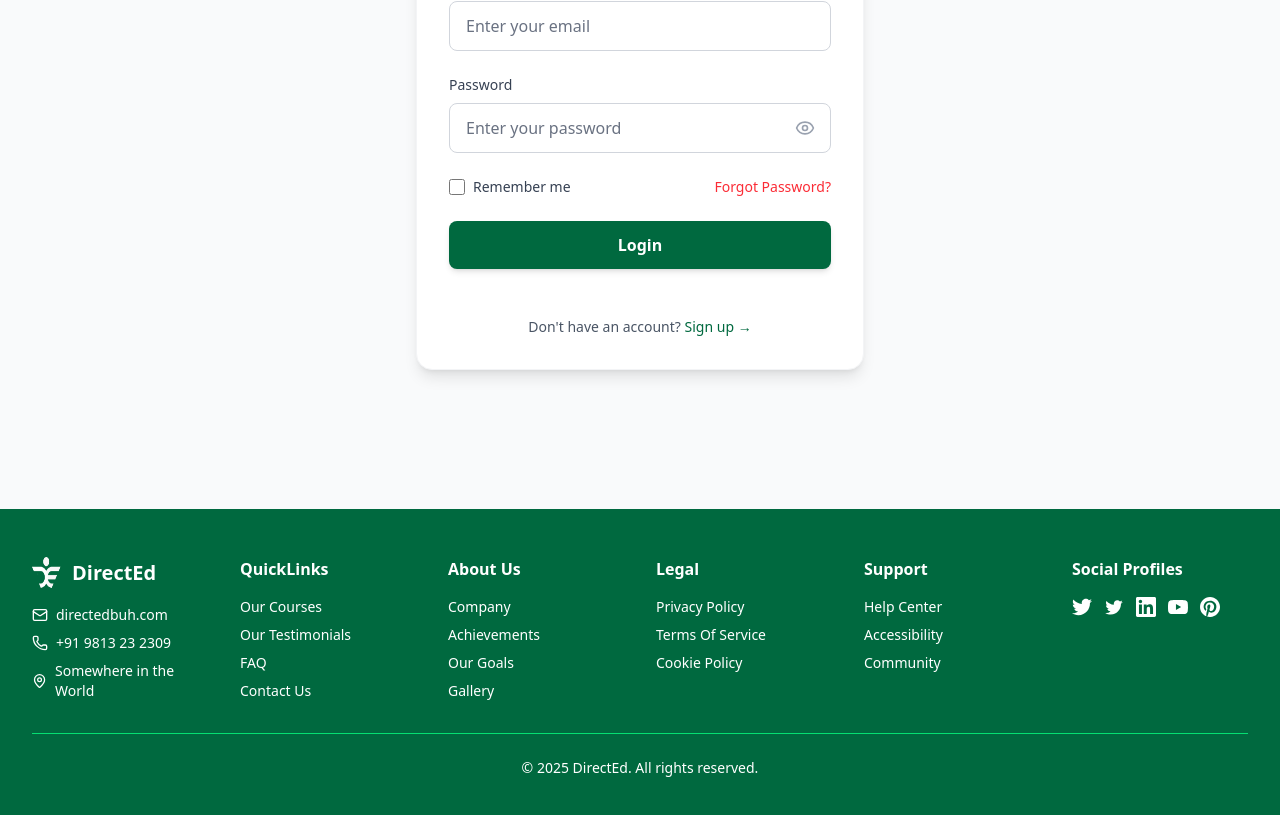
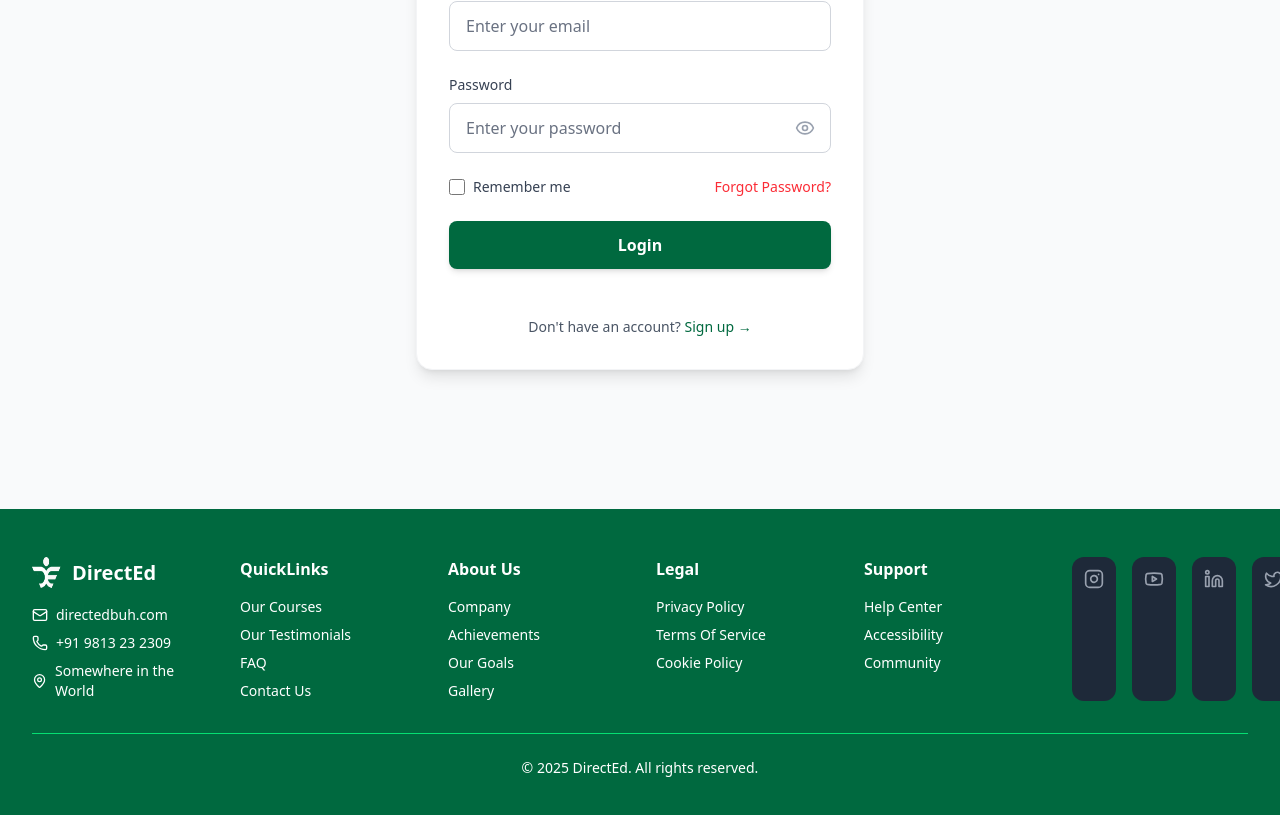
Before and after one commit to Boaz-marube/E-Learning-App, a React (Vite) app in the folder client/: page /login in a window 1280 px wide. Shown: the part 355-1170 px from the top of the page. Built offline with nearby package versions, Linux system fonts and the light colour scheme.

Commit message:
refactor the footer and add correct social media links

```diff
--- a/client/src/components/layout/footer.tsx
+++ b/client/src/components/layout/footer.tsx
@@ -1,16 +1,17 @@
- import type React from "react"
-import { Link } from "react-router-dom"
-import { Mail, Phone, MapPin } from "lucide-react"
+import type React from "react";
+import { Link } from "react-router-dom";
+import { Mail, Phone, MapPin } from "lucide-react";
+import { Instagram, Youtube, Linkedin, Twitter } from "lucide-react";
 
 const Footer: React.FC = () => {
   return (
-    <footer style={{ backgroundColor: "#00693F" }} className="text-white py-12">
-      <div className="max-w-7xl mx-auto px-4 sm:px-6 lg:px-8 md:px-72">
-        <div className="grid grid-cols-1 md:grid-cols-6 gap-8">
+    <footer style={{ backgroundColor: "#00693F" }} className="py-12 text-white">
+      <div className="px-4 mx-auto max-w-7xl sm:px-6 lg:px-8 md:px-72">
+        <div className="grid grid-cols-1 gap-8 md:grid-cols-6">
           {/* DirectEd Logo and Contact Info */}
           <div className="md:col-span-1">
-            <div className="flex items-center space-x-2 mb-4">
-              <img src="/DirectED.png" alt="DirectEd" className="h-8 w-8" />
+            <div className="flex items-center mb-4 space-x-2">
+              <img src="/DirectED.png" alt="DirectEd" className="w-8 h-8" />
               <span className="text-xl font-bold">DirectEd</span>
             </div>
             <div className="space-y-2 text-sm">
@@ -31,7 +32,7 @@ const Footer: React.FC = () => {
 
           {/* QuickLinks */}
           <div>
-            <h3 className="font-semibold mb-4">QuickLinks</h3>
+            <h3 className="mb-4 font-semibold">QuickLinks</h3>
             <ul className="space-y-2 text-sm">
               <li>
                 <Link to="/courses" className="hover:text-gray-300">
@@ -58,7 +59,7 @@ const Footer: React.FC = () => {
 
           {/* About Us */}
           <div>
-            <h3 className="font-semibold mb-4">About Us</h3>
+            <h3 className="mb-4 font-semibold">About Us</h3>
             <ul className="space-y-2 text-sm">
               <li>
                 <Link to="/company" className="hover:text-gray-300">
@@ -85,7 +86,7 @@ const Footer: React.FC = () => {
 
           {/* Legal */}
           <div>
-            <h3 className="font-semibold mb-4">Legal</h3>
+            <h3 className="mb-4 font-semibold">Legal</h3>
             <ul className="space-y-2 text-sm">
               <li>
                 <Link to="/privacy" className="hover:text-gray-300">
@@ -107,7 +108,7 @@ const Footer: React.FC = () => {
 
           {/* Support */}
           <div>
-            <h3 className="font-semibold mb-4">Support</h3>
+            <h3 className="mb-4 font-semibold">Support</h3>
             <ul className="space-y-2 text-sm">
               <li>
                 <Link to="/help" className="hover:text-gray-300">
@@ -128,45 +129,45 @@ const Footer: React.FC = () => {
           </div>
 
           {/* Social Profiles */}
-          <div>
-            <h3 className="font-semibold mb-4">Social Profiles</h3>
-            <div className="flex space-x-3">
-              <a href="#" className="text-white hover:text-gray-300">
-                <svg className="w-5 h-5" fill="currentColor" viewBox="0 0 24 24">
-                  <path d="M24 4.557c-.883.392-1.832.656-2.828.775 1.017-.609 1.798-1.574 2.165-2.724-.951.564-2.005.974-3.127 1.195-.897-.957-2.178-1.555-3.594-1.555-3.179 0-5.515 2.966-4.797 6.045-4.091-.205-7.719-2.165-10.148-5.144-1.29 2.213-.669 5.108 1.523 6.574-.806-.026-1.566-.247-2.229-.616-.054 2.281 1.581 4.415 3.949 4.89-.693.188-1.452.232-2.224.084.626 1.956 2.444 3.379 4.6 3.419-2.07 1.623-4.678 2.348-7.29 2.04 2.179 1.397 4.768 2.212 7.548 2.212 9.142 0 14.307-7.721 13.995-14.646.962-.695 1.797-1.562 2.457-2.549z" />
-                </svg>
-              </a>
-              <a href="#" className="text-white hover:text-gray-300">
-                <svg className="w-5 h-5" fill="currentColor" viewBox="0 0 24 24">
-                  <path d="M22.46 6c-.77.35-1.6.58-2.46.69.88-.53 1.56-1.37 1.88-2.38-.83.5-1.75.85-2.72 1.05C18.37 4.5 17.26 4 16 4c-2.35 0-4.27 1.92-4.27 4.29 0 .34.04.67.11.98C8.28 9.09 5.11 7.38 3 4.79c-.37.63-.58 1.37-.58 2.15 0 1.49.75 2.81 1.91 3.56-.71 0-1.37-.2-1.95-.5v.03c0 2.08 1.48 3.82 3.44 4.21a4.22 4.22 0 0 1-1.93.07 4.28 4.28 0 0 0 4 2.98 8.521 8.521 0 0 1-5.33 1.84c-.34 0-.68-.02-1.02-.06C3.44 20.29 5.7 21 8.12 21 16 21 20.33 14.46 20.33 8.79c0-.19 0-.37-.01-.56.84-.6 1.56-1.36 2.14-2.23z" />
-                </svg>
-              </a>
-              <a href="#" className="text-white hover:text-gray-300">
-                <svg className="w-5 h-5" fill="currentColor" viewBox="0 0 24 24">
-                  <path d="M20.447 20.452h-3.554v-5.569c0-1.328-.027-3.037-1.852-3.037-1.853 0-2.136 1.445-2.136 2.939v5.667H9.351V9h3.414v1.561h.046c.477-.9 1.637-1.85 3.37-1.85 3.601 0 4.267 2.37 4.267 5.455v6.286zM5.337 7.433c-1.144 0-2.063-.926-2.063-2.065 0-1.138.92-2.063 2.063-2.063 1.14 0 2.064.925 2.064 2.063 0 1.139-.925 2.065-2.064 2.065zm1.782 13.019H3.555V9h3.564v11.452zM22.225 0H1.771C.792 0 0 .774 0 1.729v20.542C0 23.227.792 24 1.771 24h20.451C23.2 24 24 23.227 24 22.271V1.729C24 .774 23.2 0 22.222 0h.003z" />
-                </svg>
-              </a>
-              <a href="#" className="text-white hover:text-gray-300">
-                <svg className="w-5 h-5" fill="currentColor" viewBox="0 0 24 24">
-                  <path d="M23.498 6.186a3.016 3.016 0 0 0-2.122-2.136C19.505 3.545 12 3.545 12 3.545s-7.505 0-9.377.505A3.017 3.017 0 0 0 .502 6.186C0 8.07 0 12 0 12s0 3.93.502 5.814a3.016 3.016 0 0 0 2.122 2.136c1.871.505 9.376.505 9.376.505s7.505 0 9.377-.505a3.015 3.015 0 0 0 2.122-2.136C24 15.93 24 12 24 12s0-3.93-.502-5.814zM9.545 15.568V8.432L15.818 12l-6.273 3.568z" />
-                </svg>
-              </a>
-              <a href="#" className="text-white hover:text-gray-300">
-                <svg className="w-5 h-5" fill="currentColor" viewBox="0 0 24 24">
-                  <path d="M12.017 0C5.396 0 .029 5.367.029 11.987c0 5.079 3.158 9.417 7.618 11.174-.105-.949-.199-2.403.041-3.439.219-.937 1.406-5.957 1.406-5.957s-.359-.72-.359-1.781c0-1.663.967-2.911 2.168-2.911 1.024 0 1.518.769 1.518 1.688 0 1.029-.653 2.567-.992 3.992-.285 1.193.6 2.165 1.775 2.165 2.128 0 3.768-2.245 3.768-5.487 0-2.861-2.063-4.869-5.008-4.869-3.41 0-5.409 2.562-5.409 5.199 0 1.033.394 2.143.889 2.741.099.12.112.225.085.345-.09.375-.293 1.199-.334 1.363-.053.225-.172.271-.402.165-1.495-.69-2.433-2.878-2.433-4.646 0-3.776 2.748-7.252 7.92-7.252 4.158 0 7.392 2.967 7.392 6.923 0 4.135-2.607 7.462-6.233 7.462-1.214 0-2.357-.629-2.75-1.378l-.748 2.853c-.271 1.043-1.002 2.35-1.492 3.146C9.57 23.812 10.763 24.009 12.017 24.009c6.624 0 11.99-5.367 11.99-11.988C24.007 5.367 18.641.001 12.017.001z" />
-                </svg>
-              </a>
-            </div>
+          <div className="flex space-x-4">
+            <a
+              href="https://www.instagram.com/directeddev/"
+              target="_blank"
+              className="p-3 transition-all duration-300 transform bg-gray-800 group hover:bg-pink-600 rounded-xl hover:scale-110"
+            >
+              <Instagram className="w-5 h-5 text-gray-400 group-hover:text-white" />
+            </a>
+            <a
+              href="https://www.youtube.com/@directedkenya"
+              target="_blank"
+              className="p-3 transition-all duration-300 transform bg-gray-800 group hover:bg-red-600 rounded-xl hover:scale-110"
+            >
+              <Youtube className="w-5 h-5 text-gray-400 group-hover:text-white" />
+            </a>
+            <a
+              href="https://www.linkedin.com/company/directed-dev/"
+              target="_blank"
+              className="p-3 transition-all duration-300 transform bg-gray-800 group hover:bg-blue-700 rounded-xl hover:scale-110"
+            >
+              <Linkedin className="w-5 h-5 text-gray-400 group-hover:text-white" />
+            </a>
+            <a
+              href="https://x.com/DirectEdDev"
+              target="_blank"
+              className="p-3 transition-all duration-300 transform bg-gray-800 group hover:bg-blue-400 rounded-xl hover:scale-110"
+            >
+              <Twitter className="w-5 h-5 text-gray-400 group-hover:text-white" />
+            </a>
           </div>
         </div>
 
         {/* Copyright */}
-        <div className="border-t border-green-400 mt-8 pt-6 text-center text-sm">
+        <div className="pt-6 mt-8 text-sm text-center border-t border-green-400">
           <p>© 2025 DirectEd. All rights reserved.</p>
         </div>
       </div>
     </footer>
-  )
-}
+  );
+};
 
 export default Footer;
```
